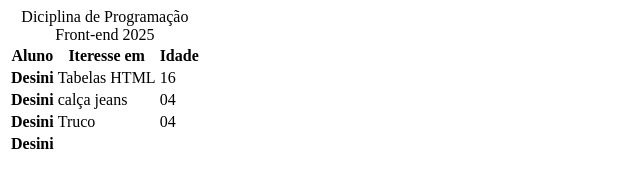
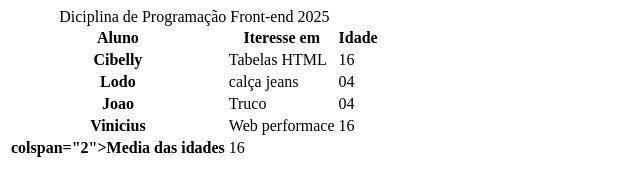
Before and after one commit to VictorDesini/exerciciosEnd, a plain HTML site: page tabela/index.html in a window 1280 px wide. Shown: the whole page, without its empty margins (0-640 px from the left). Drawn offline with Linux system fonts and the light colour scheme.

Commit message:
complementando

```diff
--- a/tabela/index.html
+++ b/tabela/index.html
@@ -11,6 +11,7 @@
             Diciplina de Programação Front-end 2025
         </caption>
         <thead>
+            <tbody>
             <tr>
                 <th>Aluno</th>
                 <th>Iteresse em</th>
@@ -19,24 +20,35 @@
         </thead>
         <tbody>
             <tr>
-                <th>Desini</th>
+                <th>Cibelly</th>
                 <td>Tabelas HTML</td>
                 <td>16</td>
             </tr>
             <tr>
-                <th>Desini</th>
+                <th>Lodo</th>
                 <td>calça jeans</td>
                 <td>04</td>
             </tr>
             <tr>
-                <th>Desini</th>
+                <th>Joao</th>
                 <td>Truco</td>
                 <td>04</td>
             </tr>
             <tr>
-                <th>Desini</th>
-                <td></td>
+                <th>Vinicius</th>
+                <td>Web performace</td>
+                <td>16</td>
             </tr>
+    </tbody>
+    <tfoot>
+        <tr>
+            <th>colspan="2">Media das idades</th>
+            <td>16</td>
+        </tr>
+    </tfoot>
     </table>
+
+    <a href="../index.html><button>Voltar para a tela iniciala</button>"</a>
+
 </body>
 </html>
```
